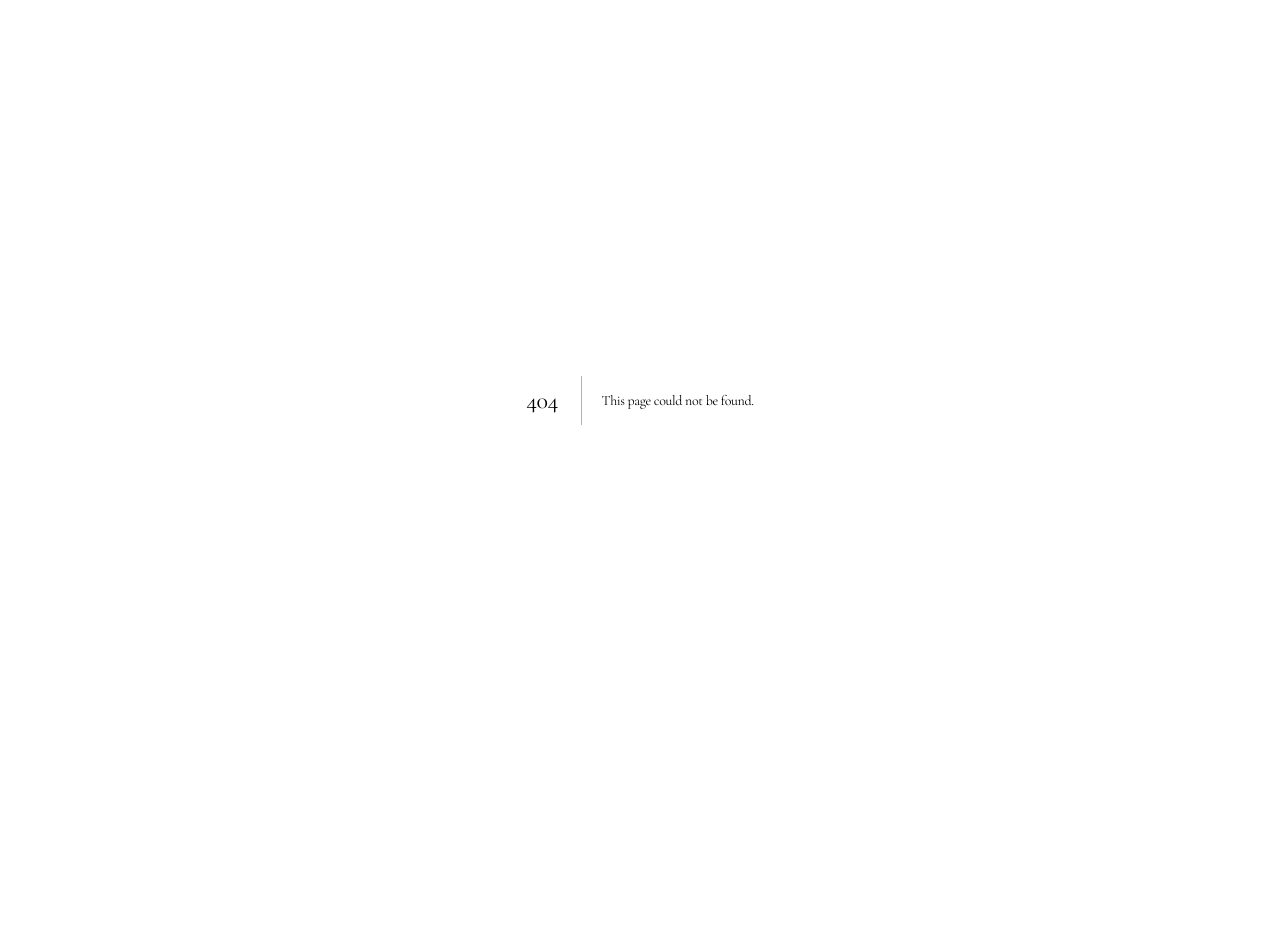
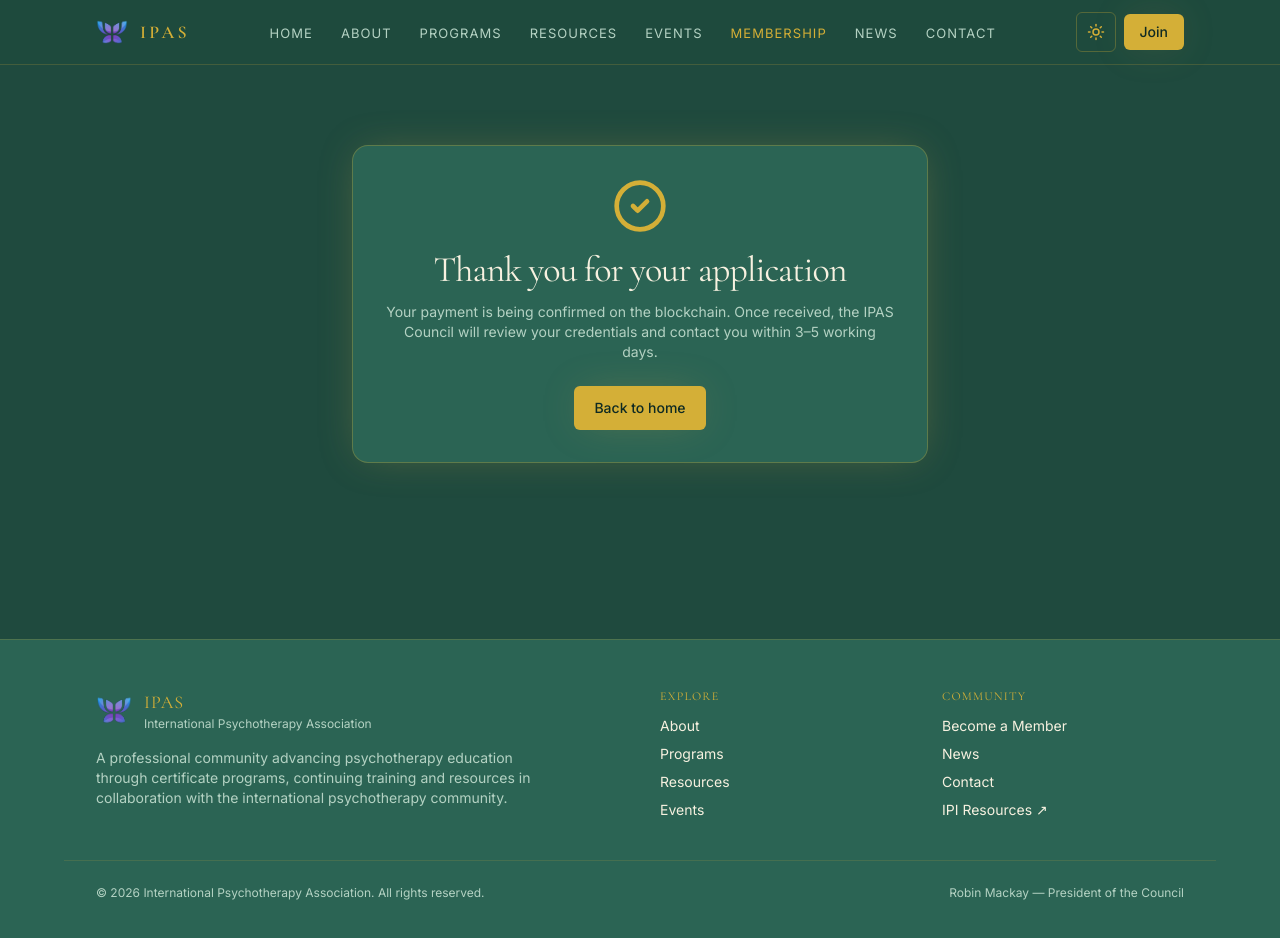
Before and after one commit to kentavr34/ipas-site, a Next.js app: page /membership/thank-you in a window 1280 px wide. Before the commit this address had no page. Shown: the top 938 px of the page. Before the commit the page ends 800 px from the top, so only its background shows below. Built offline with nearby package versions, Linux system fonts and the light colour scheme.

Commit message:
Membership: NOWPayments-инвойс открывается на их странице (а не в iframe — он блокируется X-Frame-Options); добавлена /membership/thank-you

```diff
--- a/pages/membership/apply.tsx
+++ b/pages/membership/apply.tsx
@@ -62,6 +62,14 @@ export default function Apply() {
         docs_base64,
       });
 
+      // NOWPayments hosted-invoice блокирует iframe (X-Frame-Options: DENY),
+      // поэтому редиректим на их страницу в текущей вкладке.
+      // Когда оплата пройдёт — NOWPayments вернёт пользователя на success_url
+      // (/membership/thank-you), а нам пришлёт IPN на Apps Script Web App.
+      if (res.invoice_url) {
+        window.location.assign(res.invoice_url);
+        return;
+      }
       setInvoiceUrl(res.invoice_url);
       setStage('payment');
     } catch (err) {
--- /dev/null
+++ b/pages/membership/thank-you.tsx
@@ -0,0 +1,32 @@
+import Link from 'next/link';
+import { CheckCircle2 } from 'lucide-react';
+import { Layout } from '../../components/Layout';
+
+/**
+ * Страница, на которую NOWPayments возвращает пользователя после
+ * успешной оплаты (success_url в createNowPaymentsInvoice_).
+ * IPN-уведомление о статусе платежа приходит асинхронно на Apps Script.
+ */
+export default function ThankYou() {
+  return (
+    <Layout title="Thank you" description="IPAS membership application received">
+      <div className="container-p py-20">
+        <div className="mx-auto max-w-xl rounded-2xl border border-brand-gold/30
+                        bg-surface-muted p-8 text-center shadow-glow">
+          <CheckCircle2 size={56} className="mx-auto text-brand-gold" />
+          <h1 className="mt-4 font-display text-3xl sm:text-4xl">
+            Thank you for your application
+          </h1>
+          <p className="mt-3 text-sm text-fg-muted">
+            Your payment is being confirmed on the blockchain. Once received,
+            the IPAS Council will review your credentials and contact you within
+            3–5 working days.
+          </p>
+          <Link href="/" className="btn-primary mt-6 justify-center">
+            Back to home
+          </Link>
+        </div>
+      </div>
+    </Layout>
+  );
+}
```
